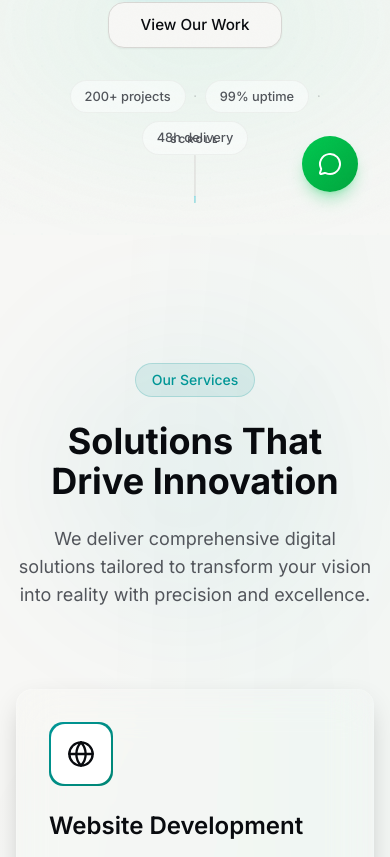
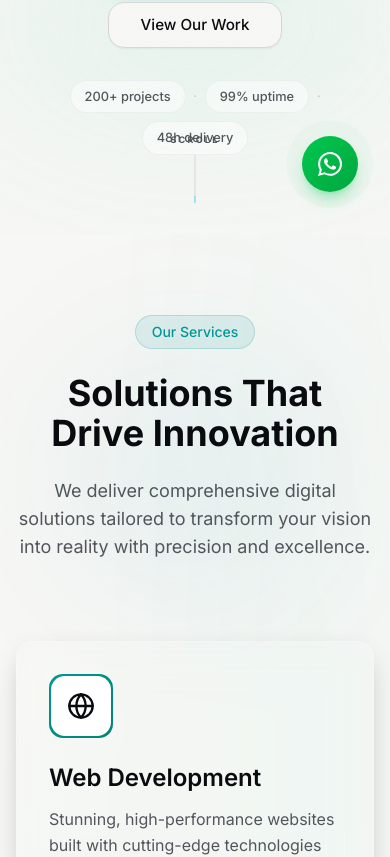
Before and after one commit to jijinrr/ozmo_in, a Next.js app: page / in a window 390 px wide. Shown: the part 620-1477 px from the top of the page. Built offline with nearby package versions, Linux system fonts and the light colour scheme.

Commit message:
ui updates

```diff
--- a/components/contact-section.tsx
+++ b/components/contact-section.tsx
@@ -2,7 +2,7 @@
 
 import { motion, useInView } from "framer-motion"
 import { useRef, useState } from "react"
-import { Mail, Phone, MapPin, Send, MessageCircle, Loader2, ArrowUpRight } from "lucide-react"
+import { Mail, Phone, MapPin, Send, Loader2, ArrowUpRight } from "lucide-react"
 import { Button } from "@/components/ui/button"
 import { Input } from "@/components/ui/input"
 import { Textarea } from "@/components/ui/textarea"
@@ -62,7 +62,7 @@
     <section
       id="contact"
       ref={sectionRef}
-      className="relative py-32 overflow-hidden"
+      className="relative py-20 md:py-32 overflow-hidden"
     >
       {/* Cinematic Background */}
       <div className="absolute inset-0 liquid-bg opacity-30" />
@@ -318,21 +318,33 @@
       </div>
 
       {/* Floating WhatsApp Button */}
-      <MagneticButton strength={0.4}>
       <motion.a
         href="https://wa.me/15551234567"
         target="_blank"
         rel="noopener noreferrer"
         initial={{ scale: 0, opacity: 0 }}
         animate={{ scale: 1, opacity: 1 }}
-          transition={{ delay: 1, type: "spring" }}
-          whileHover={{ scale: 1.1 }}
-          whileTap={{ scale: 0.9 }}
-          className="fixed bottom-8 right-8 z-40 p-4 rounded-full bg-gradient-to-br from-green-500 to-green-600 text-white shadow-lg shadow-green-500/30 hover:shadow-xl hover:shadow-green-500/40 transition-shadow"
+        transition={{ delay: 0.5, type: "spring", stiffness: 200, damping: 20 }}
+        whileHover={{ scale: 1.12 }}
+        whileTap={{ scale: 0.92 }}
+        className="fixed bottom-8 right-8 z-40 p-4 rounded-full bg-gradient-to-br from-green-500 to-green-600 text-white shadow-lg shadow-green-500/30 hover:shadow-xl hover:shadow-green-500/50 transition-shadow"
       >
-          <MessageCircle className="w-6 h-6" />
+        {/* Pulse ring */}
+        <motion.span
+          className="absolute inset-0 rounded-full bg-green-500"
+          animate={{ scale: [1, 1.6], opacity: [0.4, 0] }}
+          transition={{ duration: 1.8, repeat: Infinity, ease: "easeOut" }}
+        />
+        {/* WhatsApp SVG */}
+        <svg
+          viewBox="0 0 24 24"
+          className="w-6 h-6 relative z-10"
+          fill="currentColor"
+          aria-hidden="true"
+        >
+          <path d="M17.472 14.382c-.297-.149-1.758-.867-2.03-.967-.273-.099-.471-.148-.67.15-.197.297-.767.966-.94 1.164-.173.199-.347.223-.644.075-.297-.15-1.255-.463-2.39-1.475-.883-.788-1.48-1.761-1.653-2.059-.173-.297-.018-.458.13-.606.134-.133.298-.347.446-.52.149-.174.198-.298.298-.497.099-.198.05-.371-.025-.52-.075-.149-.669-1.612-.916-2.207-.242-.579-.487-.5-.669-.51-.173-.008-.371-.01-.57-.01-.198 0-.52.074-.792.372-.272.297-1.04 1.016-1.04 2.479 0 1.462 1.065 2.875 1.213 3.074.149.198 2.096 3.2 5.077 4.487.709.306 1.262.489 1.694.625.712.227 1.36.195 1.871.118.571-.085 1.758-.719 2.006-1.413.248-.694.248-1.289.173-1.413-.074-.124-.272-.198-.57-.347m-5.421 7.403h-.004a9.87 9.87 0 01-5.031-1.378l-.361-.214-3.741.982.998-3.648-.235-.374a9.86 9.86 0 01-1.51-5.26c.001-5.45 4.436-9.884 9.888-9.884 2.64 0 5.122 1.03 6.988 2.898a9.825 9.825 0 012.893 6.994c-.003 5.45-4.437 9.884-9.885 9.884m8.413-18.297A11.815 11.815 0 0012.05 0C5.495 0 .16 5.335.157 11.892c0 2.096.547 4.142 1.588 5.945L.057 24l6.305-1.654a11.882 11.882 0 005.683 1.448h.005c6.554 0 11.89-5.335 11.893-11.893a11.821 11.821 0 00-3.48-8.413z" />
+        </svg>
       </motion.a>
-      </MagneticButton>
     </section>
   )
 }
--- a/components/portfolio-section.tsx
+++ b/components/portfolio-section.tsx
@@ -316,7 +316,7 @@
     <section
       id="portfolio"
       ref={sectionRef}
-      className="relative py-32 overflow-hidden"
+      className="relative py-20 md:py-32 overflow-hidden"
     >
       {/* Background */}
       <div className="absolute inset-0 liquid-bg opacity-30" />
@@ -348,7 +348,7 @@
 
         {/* Category Filter */}
         <ScrollReveal delay={0.3}>
-          <div className="flex flex-wrap justify-center gap-2 mb-16">
+          <div className="flex flex-wrap justify-center gap-2 mb-8 md:mb-16">
             {categories.map((category) => (
               <motion.button
                 key={category}
--- a/components/scroll-reveal.tsx
+++ b/components/scroll-reveal.tsx
@@ -21,7 +21,7 @@
   once = true
 }: ScrollRevealProps) {
   const ref = useRef<HTMLDivElement>(null)
-  const isInView = useInView(ref, { once, margin: "-100px" })
+  const isInView = useInView(ref, { once, margin: "-50px" })
 
   const getInitialState = () => {
     switch (direction) {
@@ -65,7 +65,7 @@
 }
 
 interface ParallaxProps {
-  children: React.ReactNode
+  children?: React.ReactNode
   className?: string
   speed?: number
   direction?: "up" | "down"
@@ -136,7 +136,7 @@
 
 export function TextReveal({ text, className = "", delay = 0 }: TextRevealProps) {
   const ref = useRef<HTMLDivElement>(null)
-  const isInView = useInView(ref, { once: true, margin: "-100px" })
+  const isInView = useInView(ref, { once: true, margin: "-50px" })
 
   const words = text.split(" ")
 
--- a/components/services-section.tsx
+++ b/components/services-section.tsx
@@ -17,7 +17,7 @@
 const services = [
   {
     icon: Globe,
-    title: "Website Development",
+    title: "Web Development",
     description: "Stunning, high-performance websites built with cutting-edge technologies that captivate visitors and drive conversions.",
     features: ["Custom Design", "SEO Optimized", "Lightning Fast"],
     gradient: "from-ozmo-cyan to-ozmo-teal",
@@ -171,10 +171,10 @@
 
           {/* Learn More */}
           <motion.div
-            className="relative z-10 flex items-center gap-2 text-sm font-medium text-ozmo-cyan opacity-0 group-hover:opacity-100 transition-opacity duration-300"
+            className="relative z-10 flex items-center gap-2 text-sm font-medium text-ozmo-cyan opacity-100 sm:opacity-0 sm:group-hover:opacity-100 transition-opacity duration-300"
             style={{ transform: "translateZ(25px)" }}
           >
-            Learn more
+            Learn More
             <ArrowUpRight className="w-4 h-4" />
           </motion.div>
 
@@ -196,7 +196,7 @@
     <section
       ref={sectionRef}
       id="services"
-      className="relative py-32 overflow-hidden"
+      className="relative py-20 md:py-32 overflow-hidden"
     >
       {/* Background Elements */}
       <div className="absolute inset-0 liquid-bg opacity-50" />
--- a/components/why-choose-us-section.tsx
+++ b/components/why-choose-us-section.tsx
@@ -95,7 +95,7 @@
     <section
       id="about"
       ref={sectionRef}
-      className="relative py-32 overflow-hidden"
+      className="relative py-20 md:py-32 overflow-hidden"
     >
       {/* Cinematic Background */}
       <motion.div
@@ -173,12 +173,12 @@
               <motion.div
                 whileHover={{ y: -8, scale: 1.02 }}
                 transition={{ type: "spring", stiffness: 300 }}
-                className="group relative"
+                className="group relative h-full"
               >
                 {/* Glow Effect */}
                 <div className="absolute inset-0 bg-gradient-to-br from-ozmo-cyan/10 to-ozmo-green/10 rounded-2xl blur-xl opacity-0 group-hover:opacity-100 transition-opacity duration-500" />
 
-                <div className="relative flex gap-6 p-8 rounded-2xl glass border border-white/5 group-hover:border-ozmo-cyan/30 transition-all duration-300 overflow-hidden">
+                <div className="relative flex gap-6 p-8 rounded-2xl glass border border-white/5 group-hover:border-ozmo-cyan/30 transition-all duration-300 overflow-hidden h-full">
                   {/* Background Shimmer */}
                   <motion.div
                     className="absolute inset-0 opacity-0 group-hover:opacity-100"
```
Also changed, not shown: components/ai-section.tsx (+5 -5 lines), components/hero-section.tsx (+6 -6 lines), components/testimonials-section.tsx (+8 -6 lines), 1 other file (tests, documents, lock files or other folders). Lines whose indentation alone changed are shown as unchanged.
